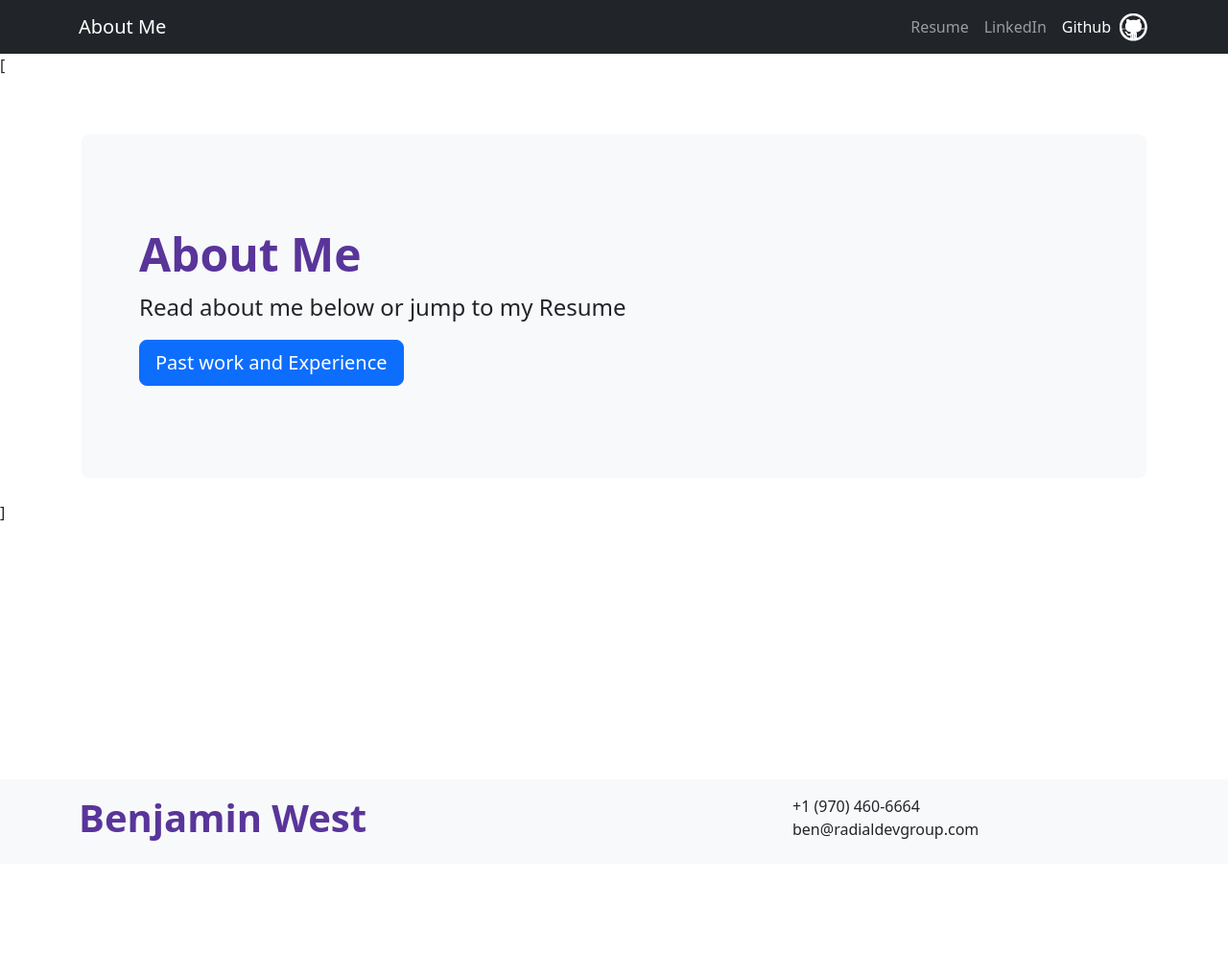
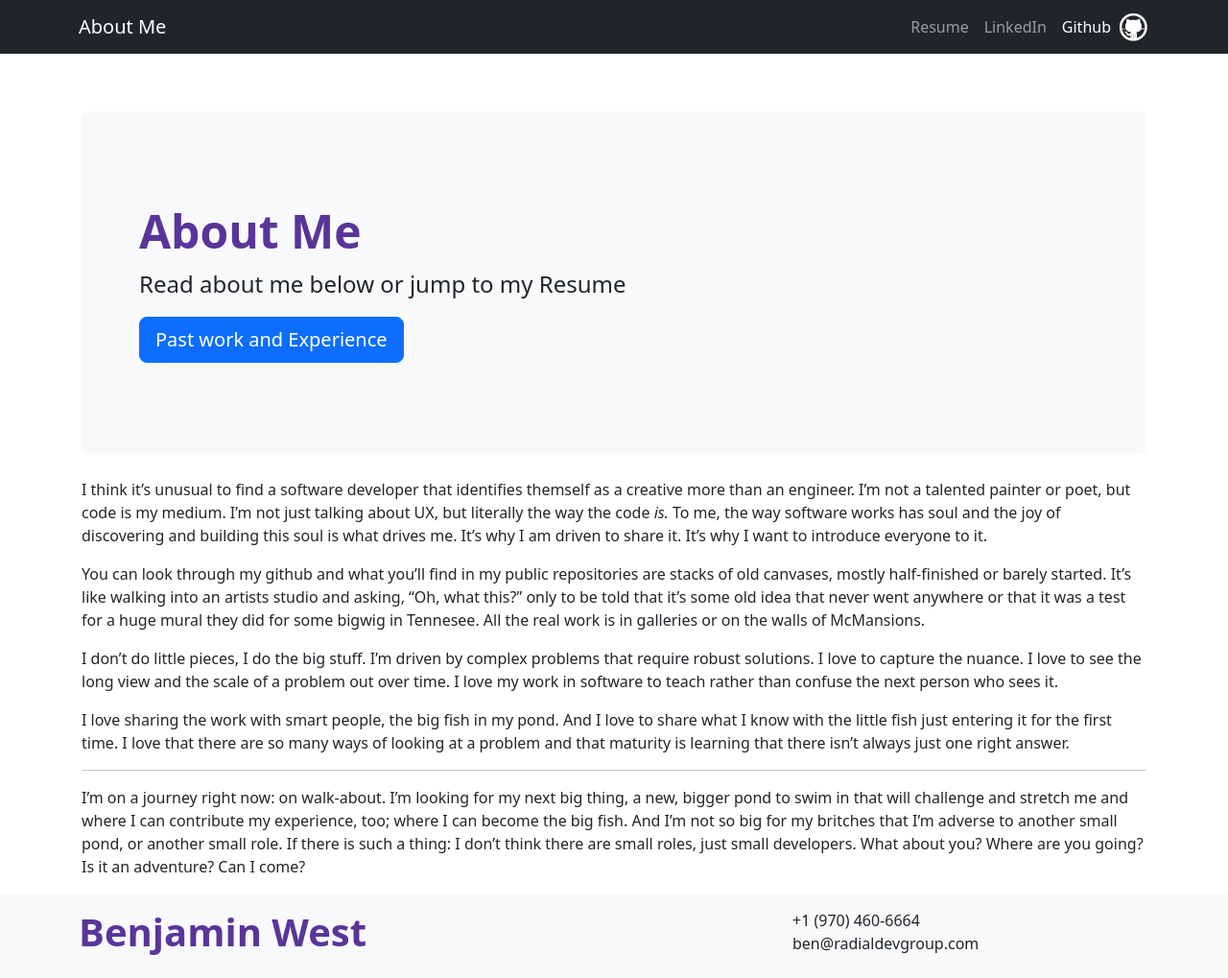
Before and after one commit to mrgenixus/mrgenixus.github.com, a Jekyll site: the page built from index.html, in a window 1280 px wide. Shown: the whole page at 96% size. Built offline with Jekyll 4.4.1, drawn with Linux system fonts in a browser that asks for light colours; before the commit the page ends 900 px from its top, so only the background shows below that.

Commit message:
about me

```diff
--- /dev/null
+++ b/_includes/about-me.md
@@ -0,0 +1,11 @@
+I think it's unusual to find a software developer that identifies themself as a creative more than an engineer. I'm not a talented painter or poet, but code is my medium. I'm not just talking about UX, but literally the way the code *is.* To me, the way software works has soul and the joy of discovering and building this soul is what drives me. It's why I am driven to share it. It's why I want to introduce everyone to it.
+
+You can look through my github and what you'll find in my public repositories are stacks of old canvases, mostly half-finished or barely started. It's like walking into an artists studio and asking, "Oh, what this?" only to be told that it's some old idea that never went anywhere or that it was a test for a huge mural they did for some bigwig in Tennesee. All the real work is in galleries or on the walls of McMansions.
+
+I don't do little pieces, I do the big stuff. I'm driven by complex problems that require robust solutions. I love to capture the nuance. I love to see the long view and the scale of a problem out over time. I love my work in software to teach rather than confuse the next person who sees it.
+
+I love sharing the work with smart people, the big fish in my pond. And I love to share what I know with the little fish just entering it for the first time. I love that there are so many ways of looking at a problem and that maturity is learning that there isn't always just one right answer.
+
+-----
+
+I'm on a journey right now: on walk-about. I'm looking for my next big thing, a new, bigger pond to swim in that will challenge and stretch me and where I can contribute my experience, too; where I can become the big fish. And I'm not so big for my britches that I'm adverse to another small pond, or another small role. If there is such a thing: I don't think there are small roles, just small developers. What about you? Where are you going? Is it an adventure? Can I come?
--- a/index.html
+++ b/index.html
@@ -4,7 +4,7 @@
 
 layout: home
 ---
-  [<div class="container">
+  <div class="container">
     <div class="p-5 mb-4 bg-body-tertiary rounded-3">
       <div class="container-fluid py-5">
         <h1 class="display-5 fw-bold">About Me</h1>
@@ -14,5 +14,6 @@ layout: home
         <a class="btn btn-primary btn-lg" href="/resume.html">Past work and Experience</a>
       </div>
     </div>
+    {% capture about-me %}{% include about-me.md %}{% endcapture %}
+    {{ about-me | markdownify }}
   </div>
-]
```
